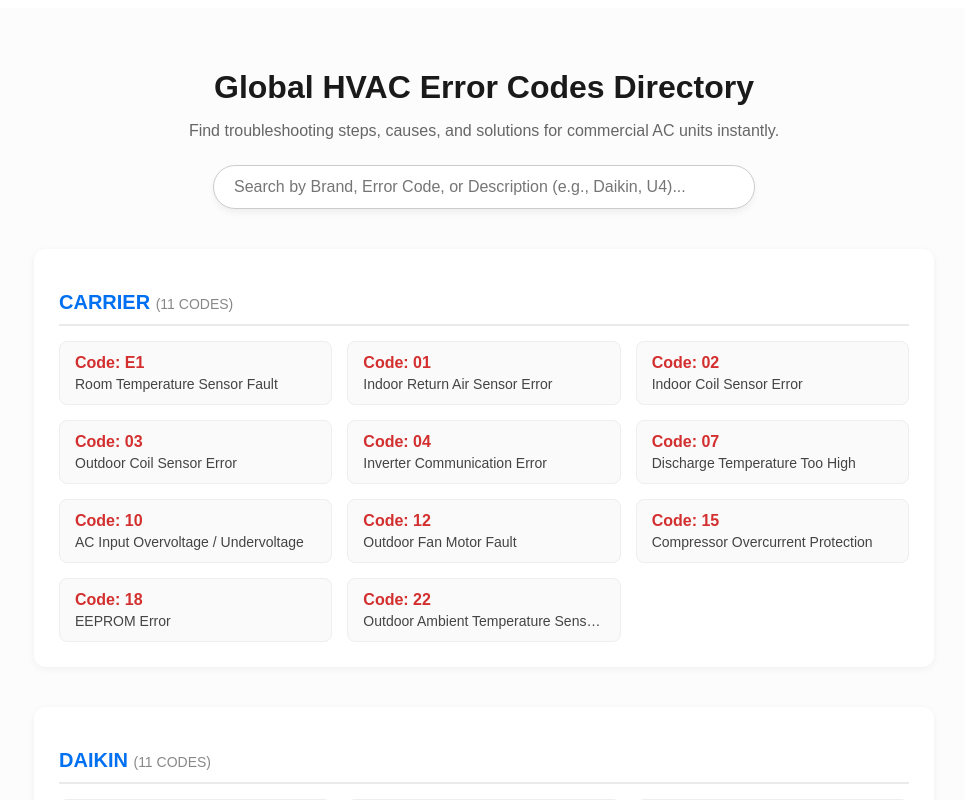
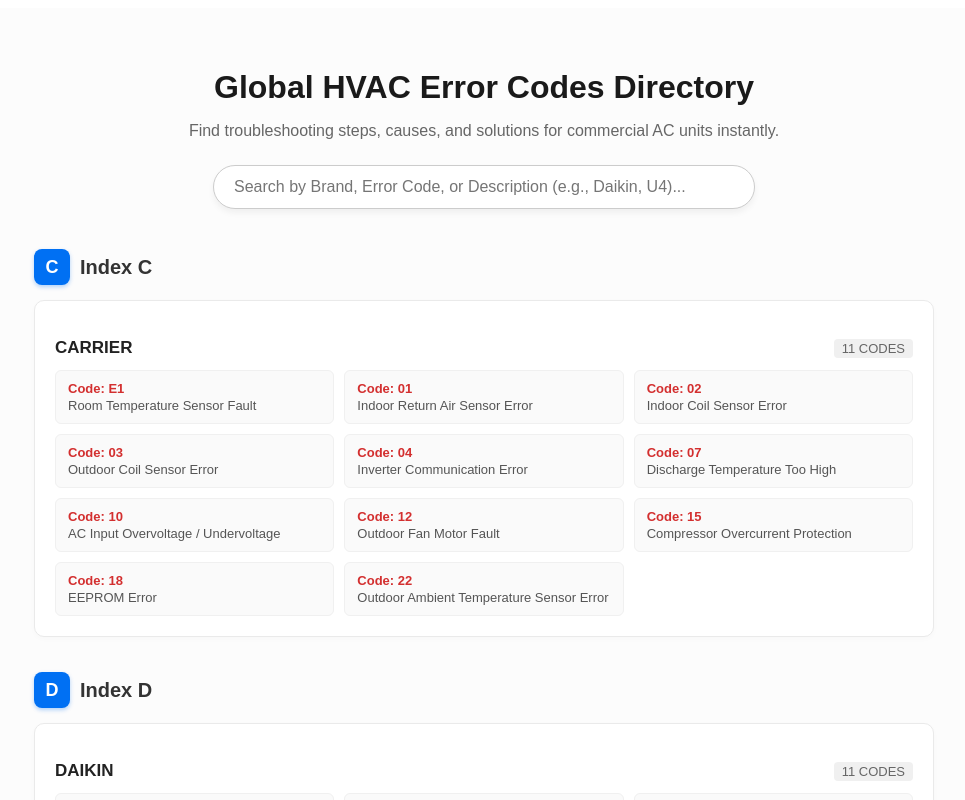
Before and after one commit to uhuuhuuhuhu/hvac-error-codes, a Next.js app: page / in a window 1280 px wide. Shown: the top 800 px of the page, without its empty margins (156-1121 px from the left). Built offline with nearby package versions, Linux system fonts and the light colour scheme.

Commit message:
Update page.jsx

```diff
--- a/app/page.jsx
+++ b/app/page.jsx
@@ -14,8 +14,8 @@
       item.title.toLowerCase().includes(searchTerm.toLowerCase())
   );
 
-  // 브랜드별로 그룹화
-  const groupedData = filteredData.reduce((acc, item) => {
+  // 1단계: 브랜드별로 그룹화
+  const groupedByBrand = filteredData.reduce((acc, item) => {
     if (!acc[item.brand]) {
       acc[item.brand] = [];
     }
@@ -23,8 +23,18 @@
     return acc;
   }, {});
 
-  // 대분류(브랜드) 이름을 알파벳 순서(A -> Z)로 정렬
-  const sortedBrands = Object.keys(groupedData).sort();
+  // 2단계: 알파벳 대분류(A-Z)별로 브랜드 묶기
+  const groupedByAlphabet = Object.keys(groupedByBrand).reduce((acc, brand) => {
+    const firstLetter = brand.charAt(0).toUpperCase();
+    if (!acc[firstLetter]) {
+      acc[firstLetter] = [];
+    }
+    acc[firstLetter].push(brand);
+    return acc;
+  }, {});
+
+  // 알파벳 순서 정렬 (A -> Z)
+  const sortedAlphabets = Object.keys(groupedByAlphabet).sort();
 
   return (
     <main style={{ padding: '40px', fontFamily: 'sans-serif', maxWidth: '900px', margin: '0 auto', backgroundColor: '#fcfcfc', minHeight: '100vh' }}>
@@ -53,36 +63,68 @@
         </div>
       </header>
 
-      {/* 알파벳 순서대로 정렬된 브랜드 섹션 출력 */}
-      {sortedBrands.length === 0 ? (
+      {/* 알파벳 대분류별 섹션 출력 */}
+      {sortedAlphabets.length === 0 ? (
         <p style={{ textAlign: 'center', color: '#888', marginTop: '40px' }}>No error codes found matching your search.</p>
       ) : (
-        sortedBrands.map((brand) => (
-          <section key={brand} style={{ marginBottom: '40px', backgroundColor: '#fff', padding: '25px', borderRadius: '12px', boxShadow: '0 2px 8px rgba(0,0,0,0.05)' }}>
-            <h2 style={{ textTransform: 'uppercase', borderBottom: '2px solid #eaeaea', paddingBottom: '10px', color: '#0070f3', marginBottom: '15px', fontSize: '20px' }}>
-              {brand} <span style={{ fontSize: '14px', color: '#888', fontWeight: 'normal' }}>({groupedData[brand].length} codes)</span>
-            </h2>
-            <div style={{ display: 'grid', gridTemplateColumns: 'repeat(auto-fill, minmax(260px, 1fr))', gap: '15px' }}>
-              {groupedData[brand].map((item) => (
+        sortedAlphabets.map((letter) => (
+          <div key={letter} style={{ marginBottom: '35px' }}>
+            {/* 알파벳 대분류 타이틀 */}
+            <div style={{ display: 'flex', alignItems: 'center', marginBottom: '15px' }}>
+              <span style={{
+                backgroundColor: '#0070f3',
+                color: '#fff',
+                fontSize: '18px',
+                fontWeight: 'bold',
+                width: '36px',
+                height: '36px',
+                display: 'flex',
+                alignItems: 'center',
+                justifyContent: 'center',
+                borderRadius: '8px',
+                marginRight: '10px',
+                boxShadow: '0 2px 4px rgba(0,112,243,0.3)'
+              }}>
+                {letter}
+              </span>
+              <span style={{ fontSize: '20px', fontWeight: 'bold', color: '#333' }}>Index {letter}</span>
+            </div>
+
+            {/* 해당 알파벳에 속한 업체명(브랜드) 목록 */}
+            {groupedByAlphabet[letter].sort().map((brand) => (
+              <section key={brand} style={{ marginBottom: '20px', backgroundColor: '#fff', padding: '20px', borderRadius: '10px', border: '1px solid #eaeaea', boxShadow: '0 2px 6px rgba(0,0,0,0.02)' }}>
+                <h3 style={{ textTransform: 'uppercase', color: '#222', marginBottom: '12px', fontSize: '17px', display: 'flex', alignItems: 'center', justifyContent: 'space-between' }}>
+                  <span>{brand}</span>
+                  <span style={{ fontSize: '13px', color: '#666', fontWeight: 'normal', backgroundColor: '#f0f0f0', padding: '2px 8px', borderRadius: '4px' }}>
+                    {groupedByBrand[brand].length} codes
+                  </span>
+                </h3>
+
+                {/* 하위 에러코드 리스트 */}
+                <div style={{ display: 'grid', gridTemplateColumns: 'repeat(auto-fill, minmax(240px, 1fr))', gap: '10px' }}>
+                  {groupedByBrand[brand].map((item) => (
                     <Link
                       key={item.code}
                       href={`/error?brand=${item.brand}&code=${item.code}`}
                       style={{
                         display: 'block',
-                    padding: '12px 15px',
-                    borderRadius: '8px',
-                    border: '1px solid #eee',
+                        padding: '10px 12px',
+                        borderRadius: '6px',
+                        border: '1px solid #f0f0f0',
                         backgroundColor: '#fafafa',
                         textDecoration: 'none',
                         color: '#333',
+                        transition: 'background-color 0.2s'
                       }}
                     >
-                  <div style={{ fontWeight: 'bold', color: '#d32f2f', marginBottom: '4px' }}>Code: {item.code.toUpperCase()}</div>
-                  <div style={{ fontSize: '14px', color: '#444', whiteSpace: 'nowrap', overflow: 'hidden', textOverflow: 'ellipsis' }}>{item.title}</div>
+                      <div style={{ fontWeight: 'bold', color: '#d32f2f', fontSize: '13px', marginBottom: '2px' }}>Code: {item.code.toUpperCase()}</div>
+                      <div style={{ fontSize: '13px', color: '#555', whiteSpace: 'nowrap', overflow: 'hidden', textOverflow: 'ellipsis' }}>{item.title}</div>
                     </Link>
                   ))}
                 </div>
               </section>
+            ))}
+          </div>
         ))
       )}
     </main>
```
Lines whose indentation alone changed are shown as unchanged.
